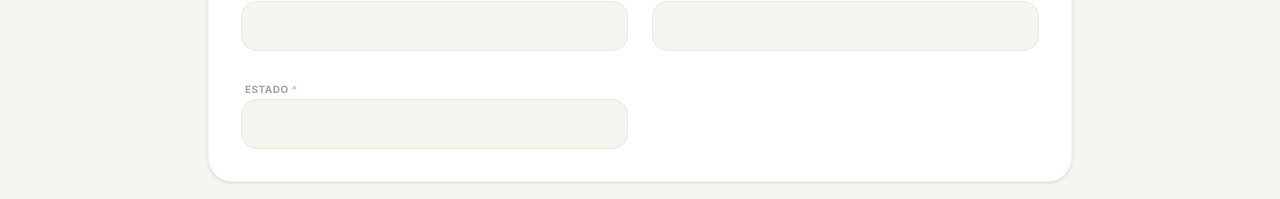
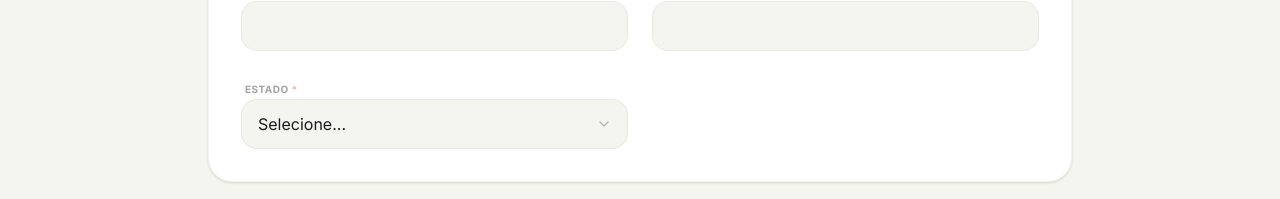
Before and after one commit to apsmigreja-cpu/Aplicativo---Pedido-Loback, a React (Vite) app: page / in a window 1280 px wide. Shown: the part 657-856 px from the top of the page. Built offline with nearby package versions, Linux system fonts and the light colour scheme.

Commit message:
feat: Update representative email and customer name casing
Changes the representative's email address for orders and ensures customer names are stored in uppercase. This standardizes data input and routes orders to the correct representative.

```diff
--- a/src/App.tsx
+++ b/src/App.tsx
@@ -159,7 +159,7 @@ export default function App() {
 
   const handleCustomerChange = (e: React.ChangeEvent<HTMLInputElement>) => {
     const { name, value } = e.target;
-    let maskedValue = value;
+    let maskedValue = value.toUpperCase();
 
     if (name === 'phone') maskedValue = maskPhone(value);
     if (name === 'cnpj') maskedValue = maskCNPJ(value);
@@ -223,7 +223,7 @@ export default function App() {
 
   const sendOrder = () => {
     const representativePhone = '5543999526727';
-    const representativeEmail = 'apsmigreja@gmail.com';
+    const representativeEmail = 'representacaopimenta@gmail.com';
     const newOrderNum = generateOrderNumber();
     setOrderNumber(newOrderNum);
 
@@ -365,7 +365,14 @@ export default function App() {
                 </div>
                 <Input label="Bairro" name="neighborhood" value={customer.neighborhood} onChange={handleCustomerChange} required />
                 <Input label="Cidade" name="city" value={customer.city} onChange={handleCustomerChange} required />
-                <Input label="Estado" name="state" value={customer.state} onChange={handleCustomerChange} required />
+                <Select
+                  label="Estado"
+                  name="state"
+                  value={customer.state}
+                  onChange={(e: any) => handleCustomerChange(e)}
+                  options={['AC', 'AL', 'AP', 'AM', 'BA', 'CE', 'DF', 'ES', 'GO', 'MA', 'MT', 'MS', 'MG', 'PA', 'PB', 'PR', 'PE', 'PI', 'RJ', 'RN', 'RS', 'RO', 'RR', 'SC', 'SP', 'SE', 'TO']}
+                  required
+                />
               </div>
 
               <div className="flex flex-col sm:flex-row items-center justify-center gap-4">
@@ -621,7 +628,7 @@ export default function App() {
                         <p className="text-[10px] uppercase tracking-wider font-bold opacity-40">Observações do Pedido</p>
                         <textarea
                           value={observations}
-                          onChange={(e) => setObservations(e.target.value)}
+                          onChange={(e) => setObservations(e.target.value.toUpperCase())}
                           placeholder="Caso precise, adicione aqui informações importantes sobre o seu pedido..."
                           className="w-full bg-[#f5f5f0] border border-[#1a1a1a]/5 rounded-2xl p-4 text-sm min-h-[100px] focus:outline-none focus:ring-2 focus:ring-[#5A5A40]/10 focus:bg-white transition-all resize-none"
                         />
@@ -883,6 +890,39 @@ const Input: React.FC<InputProps> = ({ label, icon, required, ...props }) => {
   );
 };
 
+interface SelectProps extends React.SelectHTMLAttributes<HTMLSelectElement> {
+  label: string;
+  icon?: React.ReactNode;
+  options: string[];
+  required?: boolean;
+}
+
+const Select: React.FC<SelectProps> = ({ label, icon, options, required, ...props }) => {
+  return (
+    <div className="space-y-1.5">
+      <label className="text-[10px] uppercase tracking-wider font-bold opacity-40 ml-1">
+        {label} {required && <span className="text-red-500">*</span>}
+      </label>
+      <div className="relative">
+        {icon && <div className="absolute left-4 top-1/2 -translate-y-1/2 opacity-30 z-10">{icon}</div>}
+        <select
+          {...props}
+          required={required}
+          className={`w-full bg-[#f5f5f0] border border-[#1a1a1a]/5 rounded-2xl py-3 ${icon ? 'pl-11' : 'pl-4'} pr-10 focus:outline-none focus:ring-2 focus:ring-[#5A5A40]/10 focus:bg-white transition-all appearance-none cursor-pointer`}
+        >
+          <option value="">Selecione...</option>
+          {options.map(opt => (
+            <option key={opt} value={opt}>{opt}</option>
+          ))}
+        </select>
+        <div className="absolute right-4 top-1/2 -translate-y-1/2 pointer-events-none opacity-30">
+          <ChevronRight size={16} className="rotate-90" />
+        </div>
+      </div>
+    </div>
+  );
+};
+
 interface ProductCardProps {
   product: Product;
   onAdd: (p: Product, s: string, q: number) => void;
```
